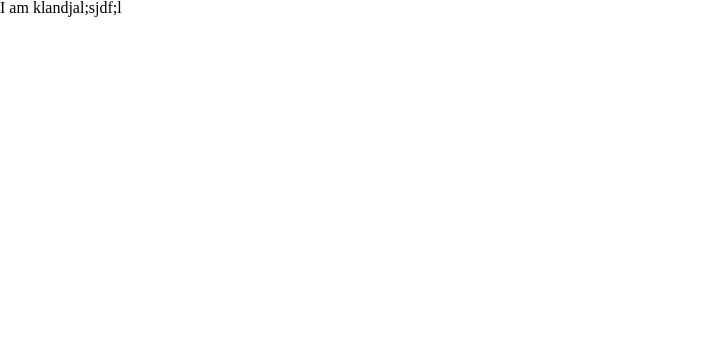
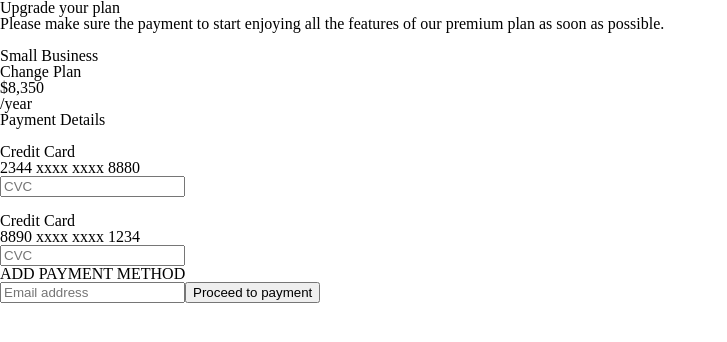
Before and after one commit to depstein92/fox_digital_ui_test, a React (Create React App) app: page / in a window 1280 px wide. Shown: the top 342 px of the page, without its empty margins (0-727 px from the left). Built offline with nearby package versions, Linux system fonts and the light colour scheme.

Commit message:
added  basicCheckoutComponent

```diff
--- a/src/App.js
+++ b/src/App.js
@@ -1,10 +1,16 @@
-import logo from './logo.svg';
 import './App.scss';
+import {
+  CheckoutComponent,
+  ProfileComponent,
+  PriceComponent
+} from './components/index';
 
 function App() {
   return (
     <div className="App">
-      I am klandjal;sjdf;l
+      <ProfileComponent />
+      <PriceComponent />
+      <CheckoutComponent />
     </div>
   );
 }
--- a/src/App.scss
+++ b/src/App.scss
@@ -3,3 +3,4 @@
 @import '../src/styles/profile-component.scss';
 @import '../src/styles/reset.scss';
 @import '../src/styles/variables.scss';
+@import '../src/styles/main.scss';
--- a/src/components/CheckoutComponent.jsx
+++ b/src/components/CheckoutComponent.jsx
@@ -0,0 +1,58 @@
+import React from 'react';
+
+const CheckoutComponent = () => (
+    <div className="checkout">
+        <div className="checkout__primary-title">Upgrade your plan</div>
+        <span className="checkout__secondary-paragraph">
+         Please make sure the payment to start enjoying all the features
+         of our premium plan as soon as possible.
+        </span>
+        <div className="checkout__small-business-selection-container">
+          <div className="checkout__small-business-selection">
+              <img className="checkout__small-business-selection-icon" />
+              <div className="checkout__small-business-selection-primary-title">
+               Small Business
+              </div>
+              <div className="checkout__small-business-selection-primary-sub-title">
+                Change Plan
+              </div>
+          </div>
+          <div className="checkout__small-business-selection-price">
+            <div className="checkout__small-business-selection-price">$8,350</div>
+            <div className="checkout__small-business-selection-price-year">/year</div>
+          </div>
+        </div>
+        <div className="checkout__payment-details">
+          <div className="checkout__payment-details-title">Payment Details</div>
+            <div className="checkout__credit-card-payment-details--1">
+              <div className="checkout__credit-card-details">
+                <img className="checkout__credit-card-details-logo--1" />
+                <div className="checkout__credit-card-details-title">Credit Card</div>
+                <div className="checkout__credit-card-details-number">
+                  2344 xxxx xxxx 8880
+                </div>
+              </div>
+              <input type="text" placeholder="CVC" />
+            </div>
+            <div className="checkout__credit-card-payment-details--2">
+              <div className="checkout__credit-card-details">
+                <img className="checkout__credit-card-details-logo--2" />
+                <div className="checkout__credit-card-details-title">Credit Card</div>
+                <div className="checkout__credit-card-details-number">
+                  8890 xxxx xxxx 1234
+                </div>
+              </div>
+              <input placeholder="CVC" type="text" />
+            </div>
+            <div className="checkout__add-payment-method-container">
+              <div className="checkout__add-payment-method-container-title">ADD PAYMENT METHOD</div>
+              <input placeholder="Email address" type="text"/>
+              <button className="checkout__proceed-to-payment-button">
+               <div>Proceed to payment</div>
+              </button>
+            </div>
+        </div>
+    </div>
+);
+
+export default CheckoutComponent;
--- a/src/components/PriceComponent.jsx
+++ b/src/components/PriceComponent.jsx
@@ -0,0 +1,8 @@
+import React from 'react';
+
+const PriceComponent = () => (
+    <div className="price">
+    </div>
+);
+
+export default PriceComponent;
--- a/src/components/ProfileComponent.jsx
+++ b/src/components/ProfileComponent.jsx
@@ -0,0 +1,8 @@
+import React from 'react';
+
+const ProfileComponent = () => (
+    <div className="profile">
+    </div>
+);
+
+export default ProfileComponent;
--- /dev/null
+++ b/src/components/index.jsx
@@ -0,0 +1,9 @@
+import CheckoutComponent from './CheckoutComponent';
+import PriceComponent from './PriceComponent';
+import ProfileComponent from './ProfileComponent';
+
+export {
+    CheckoutComponent,
+    PriceComponent,
+    ProfileComponent
+};
--- a/src/styles/checkout-component.scss
+++ b/src/styles/checkout-component.scss
@@ -0,0 +1,3 @@
+.checkout{
+
+}
```
Also changed, not shown: src/styles/main.scss (added).
